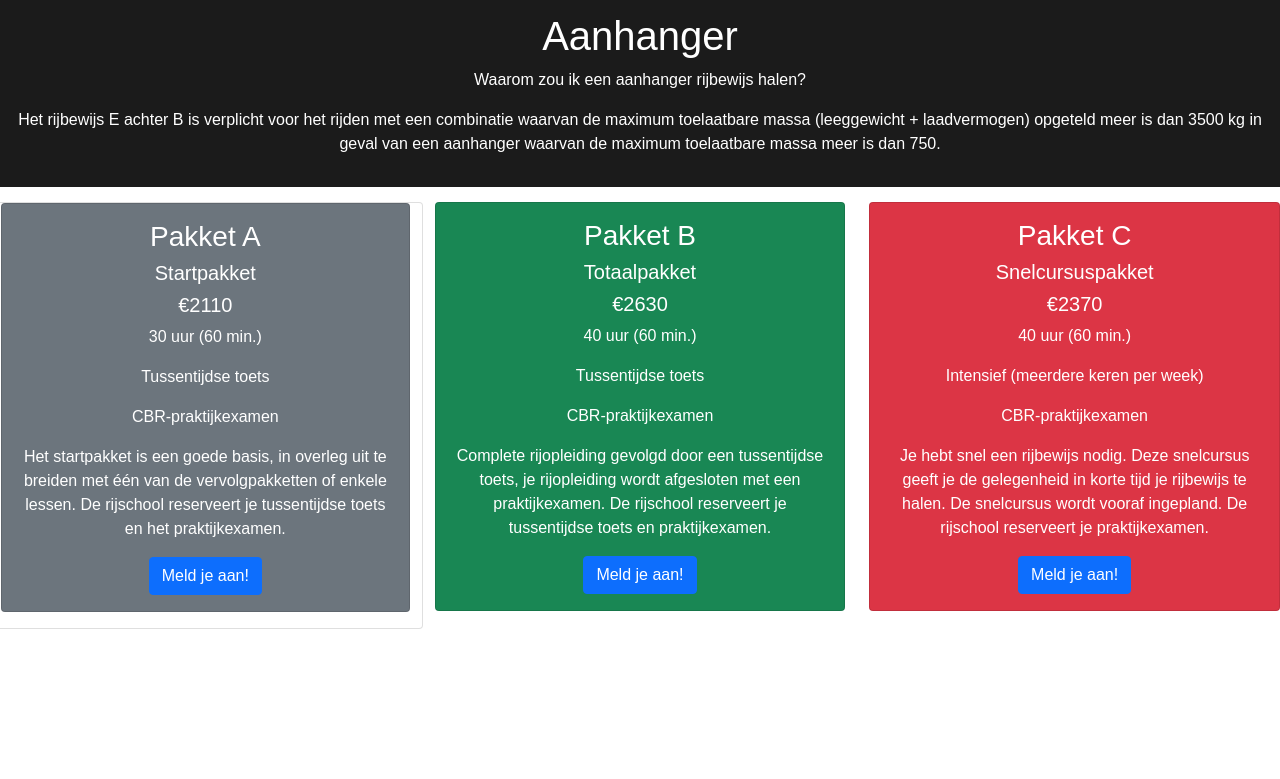
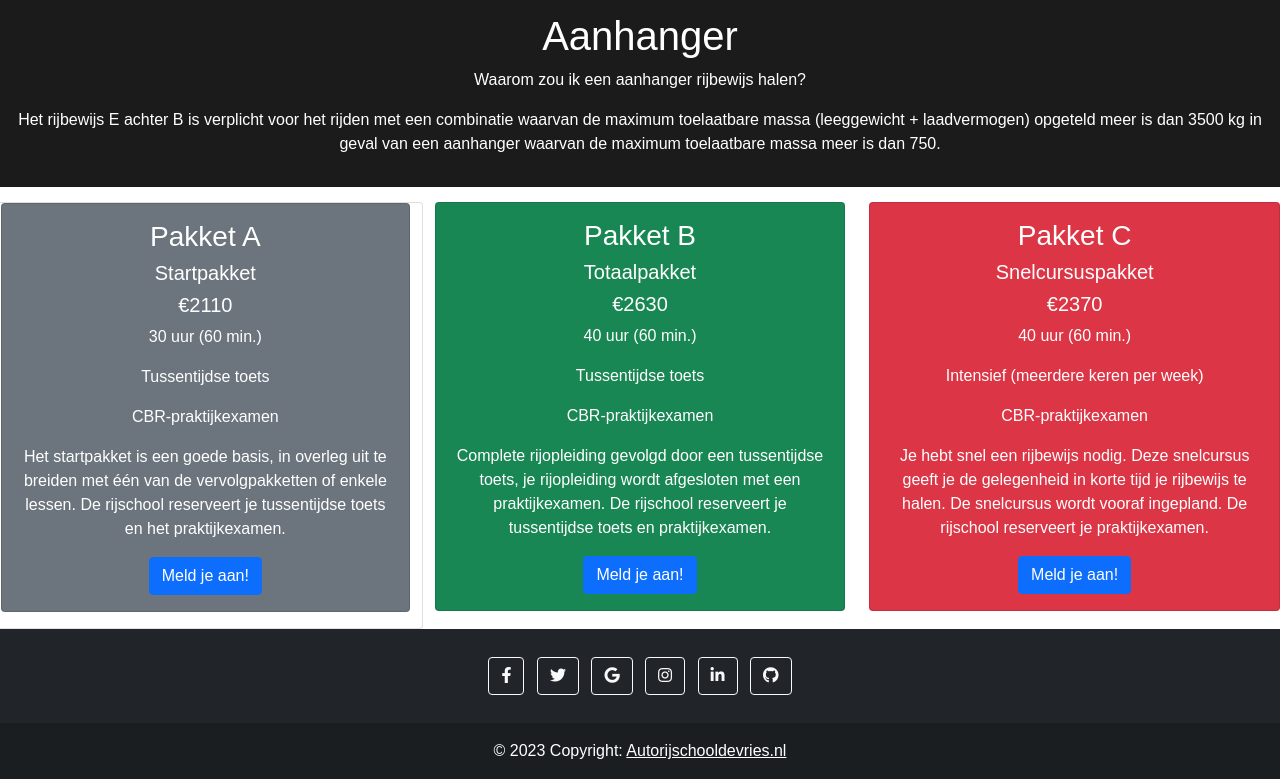
Before and after one commit to ryansmids/Autorijschool-De-Vries, a plain HTML site: page rijlessen.html in a window 1280 px wide. Shown: the part 2403-3182 px from the top of the page. Before the commit the page ends 3032 px from the top, so only its background shows below. Drawn offline with nearby package versions, Linux system fonts and the light colour scheme.

Commit message:
footer toegevoegd

```diff
--- a/rijlessen.html
+++ b/rijlessen.html
@@ -317,3 +317,50 @@ Naast reizen met de trein of het vliegtuig, kun je nu ook met de auto op pad. Zo
             </div>
 
         </div>
+
+         <footer class="bg-dark text-center text-white">
+                        <!-- Grid container -->
+                        <div class="container p-4 pb-0">
+                          <!-- Section: Social media -->
+                          <section class="mb-4">
+                            <!-- Facebook -->
+                            <a class="btn btn-outline-light btn-floating m-1" href="#!" role="button"
+                              ><i class="fab fa-facebook-f"></i
+                            ></a>
+
+                            <!-- Twitter -->
+                            <a class="btn btn-outline-light btn-floating m-1" href="#!" role="button"
+                              ><i class="fab fa-twitter"></i
+                            ></a>
+
+                            <!-- Google -->
+                            <a class="btn btn-outline-light btn-floating m-1" href="#!" role="button"
+                              ><i class="fab fa-google"></i
+                            ></a>
+
+                            <!-- Instagram -->
+                            <a class="btn btn-outline-light btn-floating m-1" href="#!" role="button"
+                              ><i class="fab fa-instagram"></i
+                            ></a>
+
+                            <!-- Linkedin -->
+                            <a class="btn btn-outline-light btn-floating m-1" href="#!" role="button"
+                              ><i class="fab fa-linkedin-in"></i
+                            ></a>
+
+                            <!-- Github -->
+                            <a class="btn btn-outline-light btn-floating m-1" href="#!" role="button"
+                              ><i class="fab fa-github"></i
+                            ></a>
+                          </section>
+                          <!-- Section: Social media -->
+                        </div>
+                        <!-- Grid container -->
+
+                        <!-- Copyright -->
+                        <div class="text-center p-3" style="background-color: rgba(0, 0, 0, 0.2);">
+                          © 2023 Copyright:
+                          <a class="text-white" href="#">Autorijschooldevries.nl</a>
+                        </div>
+                        <!-- Copyright -->
+                      </footer>
```
